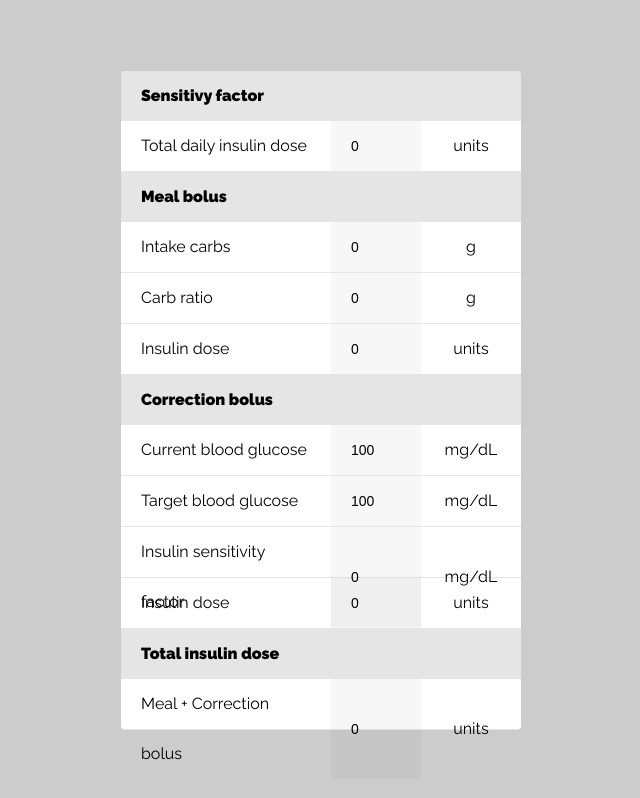
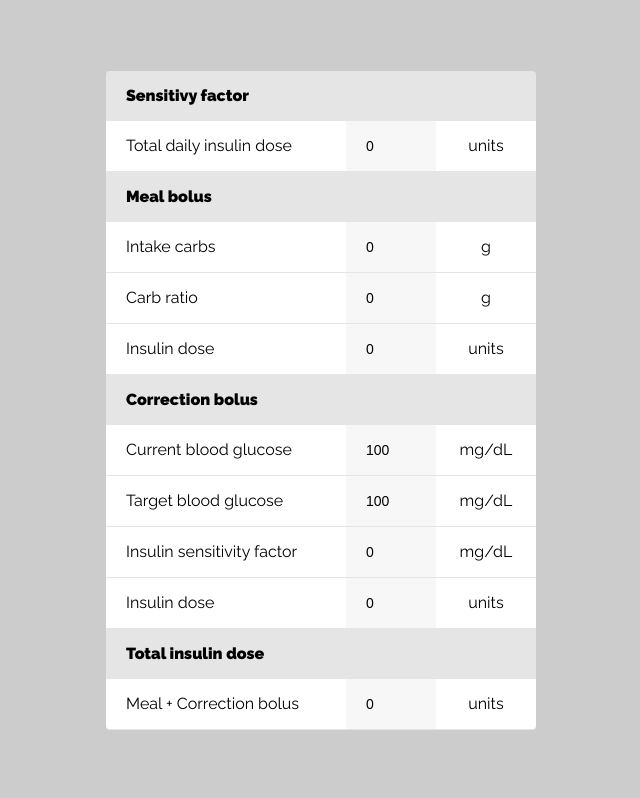
Before and after one commit to glucomap/ngx-insulin-calculator, an Angular app: page / in a window 1280 px wide. Shown: the whole page, without its empty margins (319-959 px from the left). Built offline with nearby package versions, Linux system fonts and the light colour scheme.

Commit message:
Ajuste da demonstração.

```diff
--- a/src/app/app.component.scss
+++ b/src/app/app.component.scss
@@ -7,7 +7,7 @@
   width: 100vw;
 }
 ::ng-deep.ic-calculator {
-	width: 400px;
+	width: 430px;
   font-family: 'Raleway', sans-serif;
   display: block;
   margin:0 auto;
```
